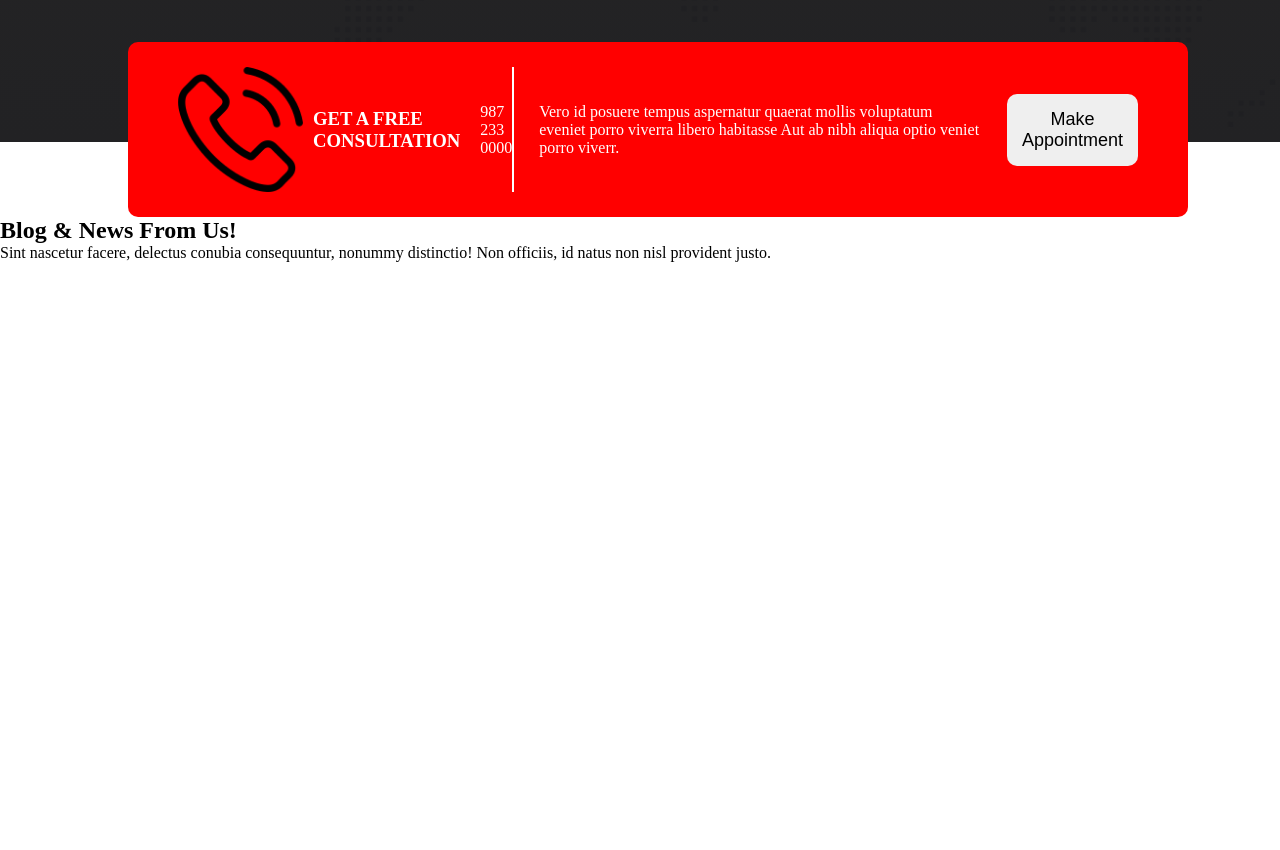
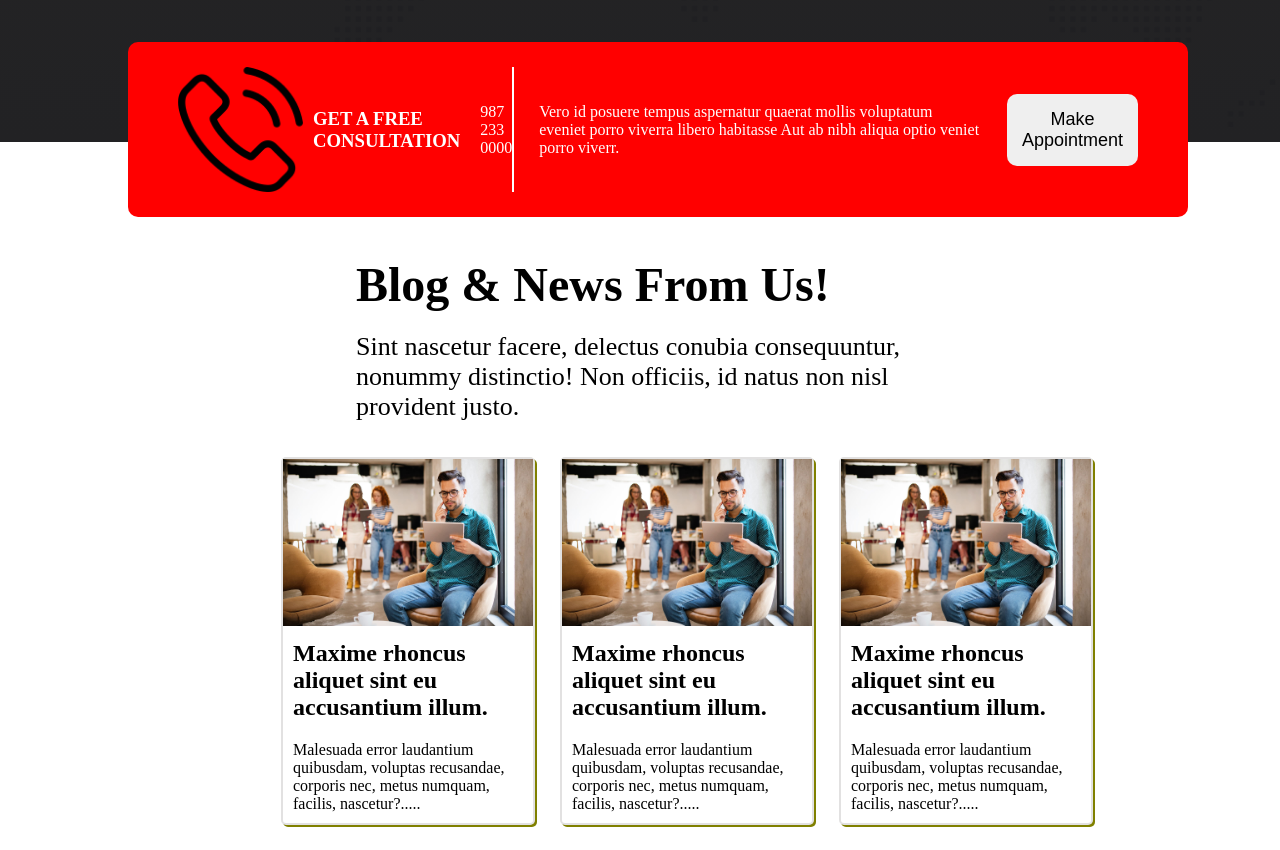
Before and after one commit to ShariarNiaj05/digital-agency, a plain HTML site: page index.html in a window 1280 px wide. Shown: the part 1527-2377 px from the top of the page. Before the commit the page ends 1789 px from the top, so only its background shows below. Drawn offline with Linux system fonts and the light colour scheme.

Commit message:
blog and news section partially done

```diff
--- a/index.html
+++ b/index.html
@@ -105,9 +105,27 @@
 
       </div>
       <div class="blog-news">
-        <h2>Blog & News From Us!</h2>
-        <p>Sint nascetur facere, delectus conubia consequuntur, nonummy distinctio! Non officiis, id natus non nisl provident justo.</p>
+        <h2 class="blog-section-title">Blog & News From Us!</h2>
+        <p class="blog-section-description">Sint nascetur facere, delectus conubia consequuntur, nonummy distinctio! Non officiis, id natus non nisl provident justo.</p>
+
+      <div class="blog-post">
+        <div class="single-blog-post">
+          <img class="blog-img" src="/asset/image/blog-1.jpg" alt="">
+          <h2 class="blog-title ">Maxime rhoncus aliquet sint eu accusantium illum.</h2>
+          <p class="blog-description">Malesuada error laudantium quibusdam, voluptas recusandae, corporis nec, metus numquam, facilis, nascetur?.....</p>
+        </div>
+        <div class="single-blog-post">
+          <img class="blog-img" src="/asset/image/blog-1.jpg" alt="">
+          <h2 class="blog-title">Maxime rhoncus aliquet sint eu accusantium illum.</h2>
+          <p class="blog-description">Malesuada error laudantium quibusdam, voluptas recusandae, corporis nec, metus numquam, facilis, nascetur?.....</p>
+        </div>
+        <div class="single-blog-post">
+          <img class="blog-img" src="/asset/image/blog-1.jpg" alt="">
+          <h2 class="blog-title">Maxime rhoncus aliquet sint eu accusantium illum.</h2>
+          <p class="blog-description">Malesuada error laudantium quibusdam, voluptas recusandae, corporis nec, metus numquam, facilis, nascetur?.....</p>
+        </div>
       </div>
+    </div>
     </main>
     <footer></footer>
   </body>
--- a/style.css
+++ b/style.css
@@ -169,4 +169,52 @@ ul {
 
 /* blog news style  */
 
-.blog-news
+.blog-news{
+    margin-top: 30px;
+    margin-left: 20%;
+    margin-right: 20%;
+
+}
+.blog-section-title{
+    font-size: 48px;
+    font-weight: bold;
+    padding: 10px;
+    margin-left: 90px;
+}
+.blog-section-description{
+    font-size: 26px;
+    font-weight: 400px;
+    padding: 10px;
+    margin-left: 90px;
+    margin-right: 90px;
+}
+
+.blog-post{
+    display: flex;
+    width: 35px;
+    gap: 25px;
+    padding: 25px;
+
+
+}
+.blog-img{
+    width: 250px;
+    height: auto;
+}
+
+.single-blog-post{
+    /* width: 35px; */
+    border: 2px solid rgba(43, 41, 41, 0.137);
+    border-radius: 5px;
+    box-shadow: 2px 2px olive;
+
+
+}
+.blog-title{
+    padding: 10px;
+
+
+}
+.blog-description{
+    padding: 10px;
+}
```
